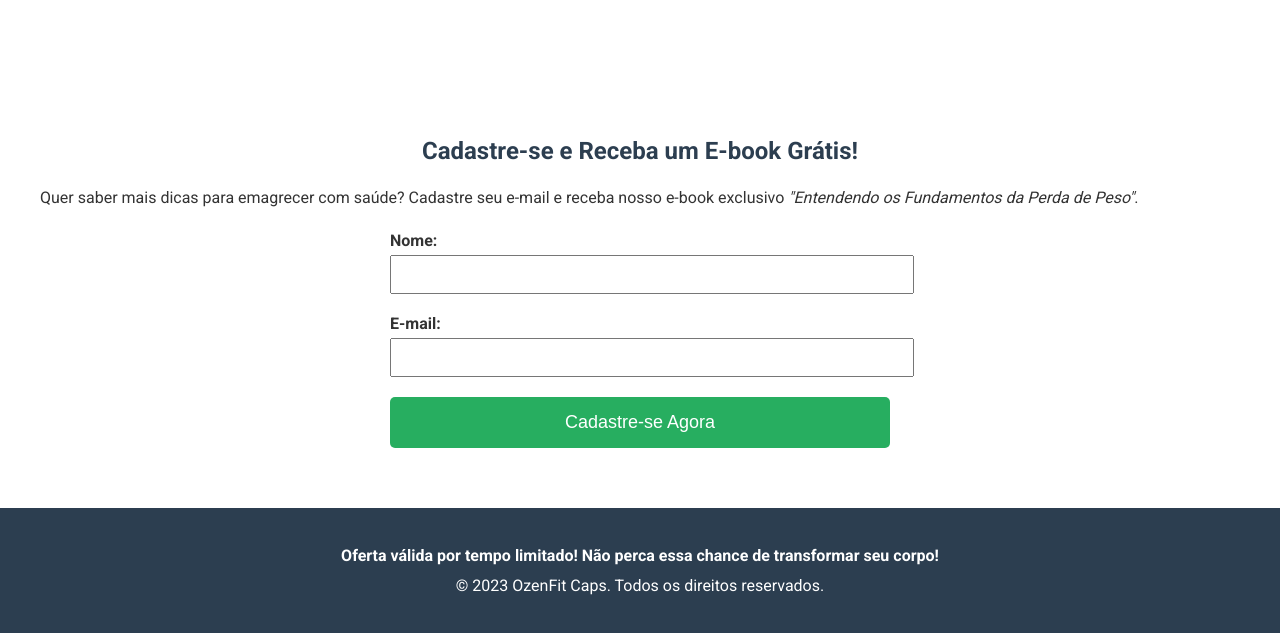
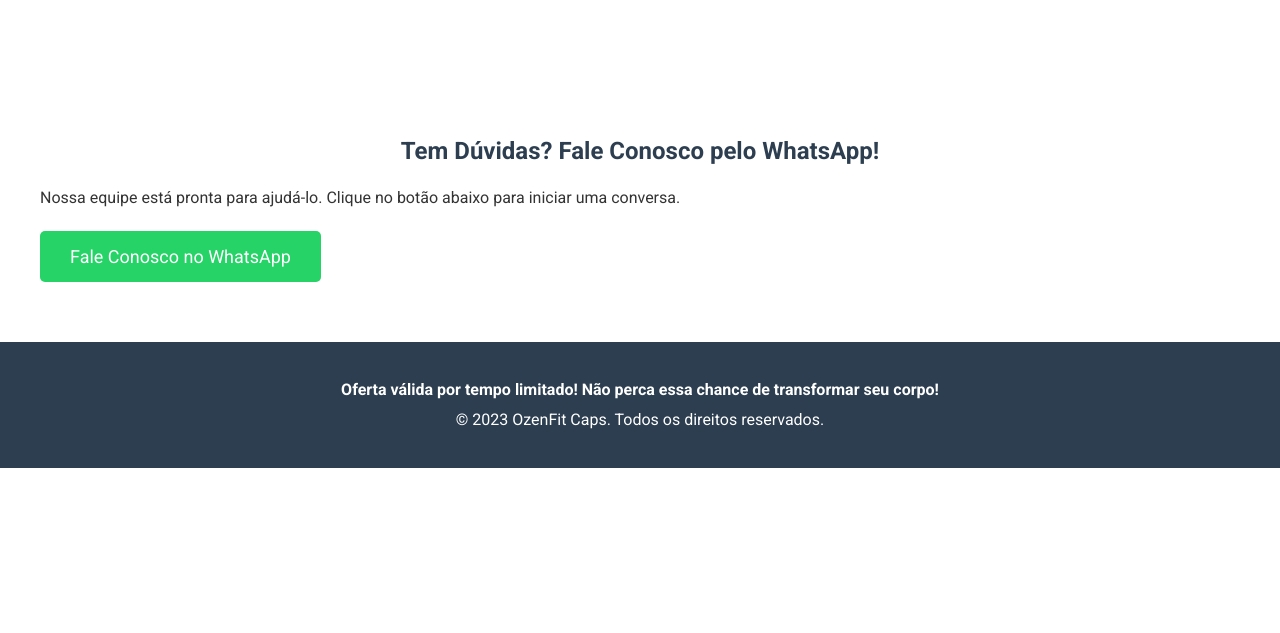
Before and after one commit to gerlanss/gerlanss.github.io, a plain HTML site: page index.html in a window 1280 px wide. Shown: the part 3167-3800 px from the top of the page. After the commit the page ends 3635 px from the top, so only its background shows below. Drawn offline with Linux system fonts and the light colour scheme.

Commit message:
Update index.html

```diff
--- a/index.html
+++ b/index.html
@@ -193,36 +193,20 @@
             background-color: #219150;
         }
 
-        /* Formulário */
-        form {
-            max-width: 500px;
-            margin: 0 auto;
+        /* Botão WhatsApp */
+        .btn-whatsapp {
+            display: inline-block;
+            padding: 15px 30px;
+            background-color: #25D366;
+            color: #fff;
+            text-decoration: none;
+            font-size: 18px;
+            border-radius: 5px;
+            text-align: center;
         }
 
-        form label {
-            display: block;
-            margin-bottom: 5px;
-            font-weight: bold;
-        }
-
-        form input {
-            width: 100%;
-            padding: 10px;
-            margin-bottom: 20px;
-        }
-
-        form button {
-            width: 100%;
-            padding: 15px;
-            background-color: #27ae60;
-            color: #fff;
-            border: none;
-            font-size: 18px;
-            border-radius: 5px;
-        }
-
-        form button:hover {
-            background-color: #219150;
+        .btn-whatsapp:hover {
+            background-color: #1DA851;
         }
 
         /* Rodapé */
@@ -304,21 +288,21 @@
         <h2>Escolha o Seu Kit e Comece Hoje Mesmo!</h2>
         <div class="products">
             <div class="product">
-                <img src="images/kit1.jpg" alt="Kit 1">
+                <img src="images/kit1.jpg" alt="Kit Iniciante">
                 <h3>Kit Iniciante</h3>
                 <p>1 Pote de OzenFit Caps</p>
                 <p class="price">R$ 99,90</p>
                 <a href="comprar.html" class="btn">Comprar Agora</a>
             </div>
             <div class="product">
-                <img src="images/kit2.jpg" alt="Kit 2">
+                <img src="images/kit2.jpg" alt="Kit Intermediário">
                 <h3>Kit Intermediário</h3>
                 <p>2 Potes + 1 Grátis</p>
                 <p class="price">R$ 199,90</p>
                 <a href="comprar.html" class="btn">Comprar Agora</a>
             </div>
             <div class="product">
-                <img src="images/kit3.jpg" alt="Kit 3">
+                <img src="images/kit3.jpg" alt="Kit Avançado">
                 <h3>Kit Avançado</h3>
                 <p>3 Potes + 2 Grátis</p>
                 <p class="price">R$ 299,90</p>
@@ -360,16 +344,10 @@
         <img src="images/garantia.jpg" alt="Garantia" style="display:block; margin: 0 auto; max-width: 200px;">
     </section>
 
-    <section id="ebook">
-        <h2>Cadastre-se e Receba um E-book Grátis!</h2>
-        <p>Quer saber mais dicas para emagrecer com saúde? Cadastre seu e-mail e receba nosso e-book exclusivo <em>"Entendendo os Fundamentos da Perda de Peso"</em>.</p>
-        <form action="#" method="POST">
-            <label for="nome">Nome:</label>
-            <input type="text" id="nome" name="nome" required>
-            <label for="email">E-mail:</label>
-            <input type="email" id="email" name="email" required>
-            <button type="submit">Cadastre-se Agora</button>
-        </form>
+    <section id="contato">
+        <h2>Tem Dúvidas? Fale Conosco pelo WhatsApp!</h2>
+        <p>Nossa equipe está pronta para ajudá-lo. Clique no botão abaixo para iniciar uma conversa.</p>
+        <a href="https://wa.me/SEU_NUMERO_DE_TELEFONE" class="btn-whatsapp">Fale Conosco no WhatsApp</a>
     </section>
 
     <!-- Rodapé com informações adicionais -->
```
